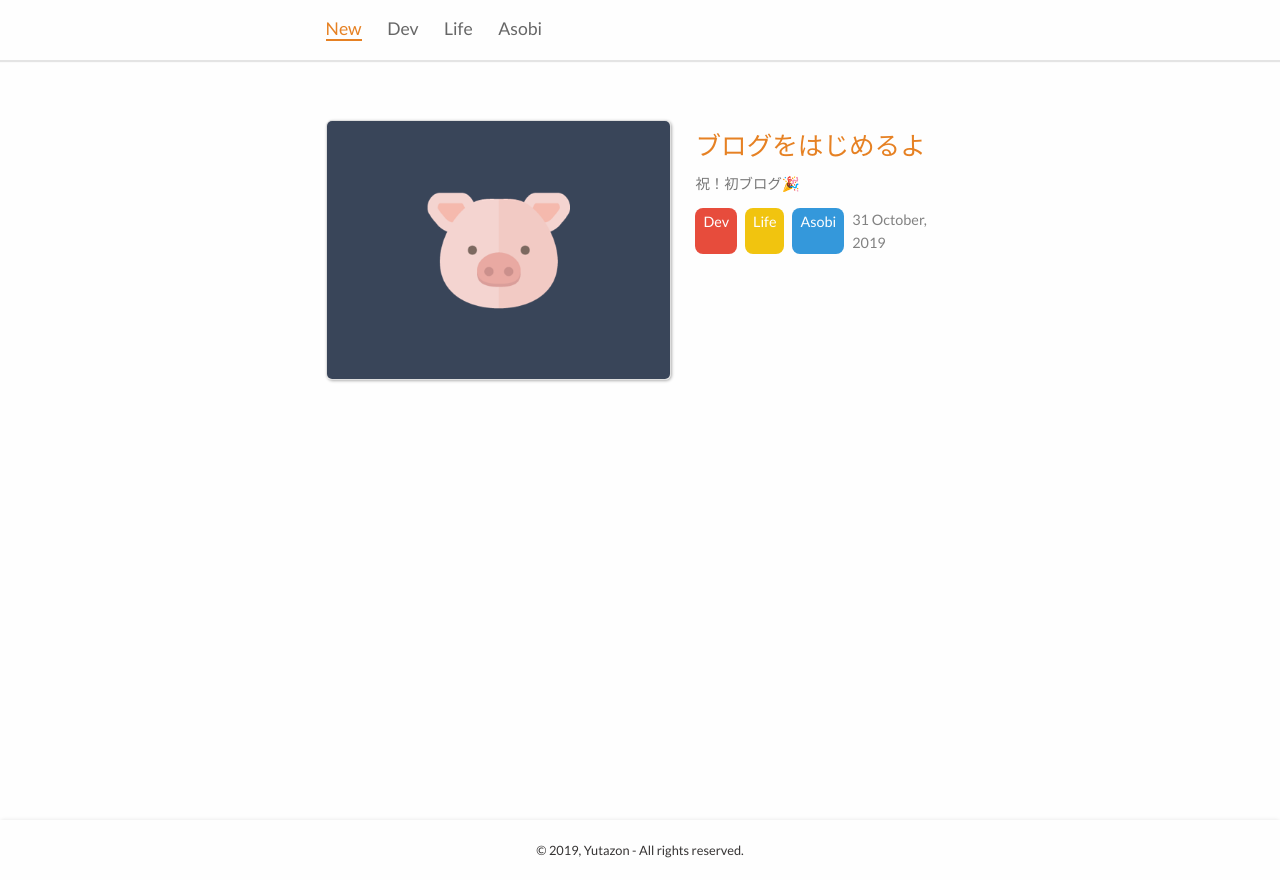
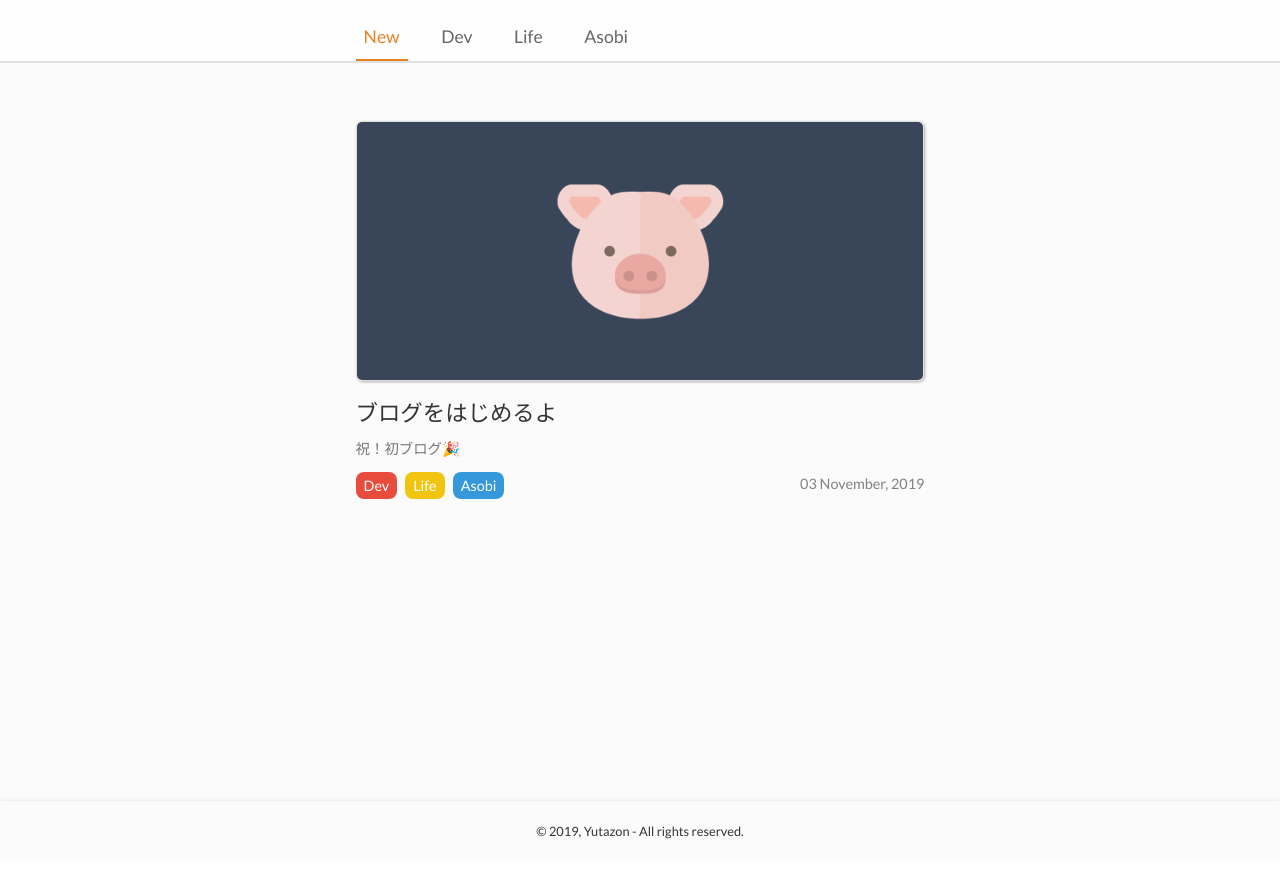
Before and after one commit to Yuta07/Pigmon.io, a Gatsby site: page / in a window 1280 px wide. Shown: the part 61-941 px from the top of the page. Built offline with nearby package versions, Linux system fonts and the light colour scheme; Gatsby itself is replaced by a stand-in of ours.

Commit message:
MODIFY: index design

```diff
--- a/gatsby-config.js
+++ b/gatsby-config.js
@@ -78,6 +78,8 @@ module.exports = {
       options: {
         name: `Pigmon.io | Yutazon's room`,
         short_name: `Pigmon.io`,
+        description: `Personal blog by Yutazon`,
+        lang: `jp`,
         start_url: `/`,
         background_color: `#fefefe`,
         theme_color: `#353333`,
--- a/src/components/Bio.tsx
+++ b/src/components/Bio.tsx
@@ -3,7 +3,7 @@ import styled from 'styled-components';
 // import data
 import { LinkData } from '../data/Link';
 // import assets
-import Yuta07 from '../assets/Yuta07.png';
+import Yutazon from '../assets/Yutazon.png';
 
 const Bio = () => {
   const renderExternalLink = LinkData.map((link, index) => {
@@ -17,7 +17,7 @@ const Bio = () => {
   return (
     <CoreBioWrapper>
       <BioAuthrContainer>
-        <BioImage src={Yuta07} alt="yutazon" />
+        <BioImage src={Yutazon} alt="yutazon" />
         <BioAuthor>Yutazon</BioAuthor>
       </BioAuthrContainer>
       <BioDescription>
@@ -39,7 +39,7 @@ const CoreBioWrapper = styled.div`
   margin: 0 0 0 auto;
   padding: 1.5rem 2rem;
   border-radius: 4px;
-  background-color: #f4fafa;
+  background-color: #fefefe;
   box-shadow: 0px 0px 3px 0px rgba(0, 0, 0, 0.2);
 
   @media (max-width: 559px) {
--- a/src/components/Category.tsx
+++ b/src/components/Category.tsx
@@ -28,16 +28,16 @@ const CategoryWrapper = styled.nav`
   top: 0;
   z-index: 100;
   background-color: #fefefe;
-  box-shadow: 0px 1px 1px 1px rgba(0, 0, 0, 0.1);
+  box-shadow: 0px 1px 0px 1px rgba(0, 0, 0, 0.1);
 `;
 
 const CategoryUnOrderedList = styled.ul`
   display: flex;
   flex-direction: row;
   width: 96%;
-  max-width: 680px;
+  max-width: 620px;
   margin: 0 auto;
-  padding: 15px 2%;
+  padding: 15px 2% 0;
 
   @media (min-width: 560px) and (max-width: 959px) {
     max-width: 720px;
@@ -45,25 +45,32 @@ const CategoryUnOrderedList = styled.ul`
   }
 
   @media (max-width: 559px) {
-    max-width: 520px;
+    max-width: 620px;
+    padding: 0.5rem 2% 0;
     justify-content: center;
   }
 `;
 
 const CategoryList = styled.li`
   list-style: none;
-  padding: 0 0.8rem 2px;
+  padding: 0 0.8rem;
   font-size: 1.1rem;
   font-weight: 400;
 
   &:first-child {
     padding-left: 0;
   }
+
+  @media (max-width: 559px) {
+    font-size: 1rem;
+  }
 `;
 
 const CategoryLink = styled(Link)`
   text-decoration: none;
   color: rgba(0, 0, 0, 0.6);
+  display: inline-flex;
+  padding: 0.5rem 0.5rem;
 
   &:hover {
     opacity: 0.6;
--- a/src/components/Footer.tsx
+++ b/src/components/Footer.tsx
@@ -19,7 +19,7 @@ const CoreFooterWrapper = styled.footer`
 
 const FooterWrapper = styled.div`
   width: 96%;
-  max-width: 680px;
+  max-width: 720px;
   height: 60px;
   margin: 0 auto;
   padding: 5px 2%;
@@ -28,7 +28,7 @@ const FooterWrapper = styled.div`
   align-items: center;
 
   @media (min-width: 560px) and (max-width: 959px) {
-    max-width: 760px;
+    max-width: 720px;
   }
 
   @media (max-width: 559px) {
--- a/src/components/Header.tsx
+++ b/src/components/Header.tsx
@@ -35,7 +35,7 @@ const CoreHeaderWrapper = styled.header`
 
 const HeaderWrapper = styled.div`
   width: 96%;
-  max-width: 680px;
+  max-width: 620px;
   height: 60px;
   margin: 0 auto;
   padding: 10px 2%;
@@ -44,7 +44,7 @@ const HeaderWrapper = styled.div`
   align-items: center;
 
   @media (min-width: 560px) and (max-width: 959px) {
-    max-width: 720px;
+    max-width: 620px;
     justify-content: center;
   }
 
--- a/src/components/Layout.tsx
+++ b/src/components/Layout.tsx
@@ -25,7 +25,7 @@ const AppBody = styled.div`
   width: 100%;
   min-height: 100vh;
   color: #353333;
-  background-color: #fefefe;
+  background-color: #fbfbfb;
 `;
 
 const MainContainer = styled.div`
--- a/src/content/first-post/index.md
+++ b/src/content/first-post/index.md
@@ -1,7 +1,7 @@
 ---
 title: ブログをはじめるよ
-date: '2019-10-31'
-description: '祝！初ブログ🎉'
+date: '2019-11-03'
+excerpt: '祝！初ブログ🎉'
 featuredImage: './blog_start.png'
 categories: ['Dev', 'Life', 'Asobi']
 ---
@@ -22,7 +22,7 @@ categories: ['Dev', 'Life', 'Asobi']
 
 ## ブログのデザインについて
 
-デザインに自信があるというわけでもないので、 [Airbnb Engineering & Data Science](https://medium.com/airbnb-engineering) を参考にさせていただいた。
+デザインに自信があるというわけでもないので、 ブログや記事を掲載しているサイトをかなり参考にさせていただいた。おかげさまで見やすいものができた気がしている。
 
 まだまだ改良点は多いので随時対応していきたい所存である。
 
--- a/src/pages/index.tsx
+++ b/src/pages/index.tsx
@@ -20,7 +20,7 @@ const Index = (props: IndexPageProps) => {
     for (let i = 0; i < categories.length; i++) {
       let color = CategoryColorFilter(categories[i]);
       items.push(
-        <Post.BlogPostTag color={color} key={categories[i]} to={`/category/${_.lowerCase(categories[i])}`}>
+        <Post.BlogPostTag color={color} key={categories[i]}>
           {categories[i]}
         </Post.BlogPostTag>
       );
@@ -29,26 +29,46 @@ const Index = (props: IndexPageProps) => {
   };
 
   const renderIndexPagePost = edges.map(({ node }, index) => (
-    <Post.BlogPostCard key={node.id} width={index === 0 ? 100 : 50}>
-      <Post.BlogPostContentsBox index={index}>
-        <Post.ImgLink to={node.fields.slug} index={index}>
-          <Img
-            fluid={node.frontmatter.featuredImage.childImageSharp.fluid}
-            alt={node.frontmatter.title}
-            className={index === 0 ? 'customMainImg' : 'customImg'}
-          />
-        </Post.ImgLink>
-        <Post.BlogPostContents index={index}>
-          <Post.BlogPostContentsLink to={node.fields.slug}>
-            <Post.BlogPostHero index={index}>{node.frontmatter.title}</Post.BlogPostHero>
-            <Post.BlogPostDescription>{node.frontmatter.description}</Post.BlogPostDescription>
-          </Post.BlogPostContentsLink>
-          <Post.BlogPostBottom>
-            {renderCategory(node.frontmatter.categories)}
-            <Post.BlogPostDate index={index}>{node.frontmatter.date}</Post.BlogPostDate>
-          </Post.BlogPostBottom>
-        </Post.BlogPostContents>
-      </Post.BlogPostContentsBox>
+    <Post.BlogPostCard key={node.id}>
+      {index === 0 ? (
+        <Post.NewestPostLink to={node.fields.slug}>
+          <Post.NewestImageWrapper>
+            <Img
+              fluid={node.frontmatter.featuredImage.childImageSharp.fluid}
+              alt={node.frontmatter.title}
+              className="customMainImg"
+            />
+          </Post.NewestImageWrapper>
+          <Post.NewestContents>
+            <Post.NewestBlogPostHero>{node.frontmatter.title}</Post.NewestBlogPostHero>
+            <Post.NewestBlogPostDescription>{node.frontmatter.excerpt}</Post.NewestBlogPostDescription>
+            <Post.NewestBlogPostBottom>
+              {renderCategory(node.frontmatter.categories)}
+              <Post.NewestBlogPostDate>{node.frontmatter.date}</Post.NewestBlogPostDate>
+            </Post.NewestBlogPostBottom>
+          </Post.NewestContents>
+        </Post.NewestPostLink>
+      ) : (
+        <Post.LaterPostLink to={node.fields.slug}>
+          <Post.LaterImageWrapper>
+            <Img
+              fluid={node.frontmatter.featuredImage.childImageSharp.fluid}
+              alt={node.frontmatter.title}
+              className="customImg"
+            />
+          </Post.LaterImageWrapper>
+          <Post.LaterContents>
+            <Post.LaterBlogPostTop>
+              <Post.LaterBlogPostHero>{node.frontmatter.title}</Post.LaterBlogPostHero>
+              <Post.LaterBlogPostDescription>{node.frontmatter.excerpt}</Post.LaterBlogPostDescription>
+            </Post.LaterBlogPostTop>
+            <Post.LaterBlogPostBottom>
+              {renderCategory(node.frontmatter.categories)}
+              <Post.LaterBlogPostDate>{node.frontmatter.date}</Post.LaterBlogPostDate>
+            </Post.LaterBlogPostBottom>
+          </Post.LaterContents>
+        </Post.LaterPostLink>
+      )}
     </Post.BlogPostCard>
   ));
 
@@ -72,7 +92,7 @@ export const query = graphql`
           frontmatter {
             title
             date(formatString: "DD MMMM, YYYY")
-            description
+            excerpt
             categories
             featuredImage {
               childImageSharp {
--- a/src/styles/PostIndex.ts
+++ b/src/styles/PostIndex.ts
@@ -4,18 +4,18 @@ import { Link } from 'gatsby';
 // Index Pages style
 export const IndexContainer = styled.main`
   width: 96%;
-  max-width: 680px;
+  max-width: 620px;
   min-height: 85vh;
-  margin: 20px auto 60px;
+  margin: 20px auto 40px;
   padding: 0 2%;
 
   @media (min-width: 560px) and (max-width: 959px) {
-    max-width: 680px;
+    max-width: 620px;
   }
 
   @media (max-width: 559px) {
     max-width: 520px;
-    margin: 0 auto 60px;
+    margin: 0 auto;
   }
 `;
 
@@ -29,109 +29,21 @@ export const BlogPostsContainer = styled.div`
   }
 `;
 
-export const BlogPostCard = styled.div<{ width: number }>`
-  width: ${props => `${props.width}%`};
-  margin-top: 50px;
-
-  &:nth-child(2n - 1) {
-    padding: 0 0 0 5%;
-    border-left: 1px solid rgba(0, 0, 0, 0.15);
-  }
-
-  &:nth-child(2n) {
-    padding: 0 5% 0 0;
-  }
+export const BlogPostCard = styled.div`
+  width: 100%;
+  border-top: 1px solid rgba(0, 0, 0, 0.1);
 
   &:first-child {
-    padding: 0;
-    margin: 40px 0 20px;
+    margin: 40px 0;
     border: none;
-  }
 
-  @media (max-width: 559px) {
-    width: 100%;
-
-    &:nth-child(n) {
-      padding: 0;
-      margin: 2.5rem 0 0;
-      border: none;
+    @media (max-width: 559px) {
+      margin: 40px 0 20px;
     }
   }
 `;
 
-export const BlogPostContentsBox = styled.div<{ index: number }>`
-  display: flex;
-  flex-direction: ${props => (props.index === 0 ? 'row' : 'column')};
-  justify-content: ${props => (props.index === 0 ? 'between' : 'flex-start')};
-  width: 100%;
-  color: #353333;
-  text-decoration: none;
-
-  @media (max-width: 559px) {
-    flex-direction: column;
-    justify-content: flex-start;
-  }
-`;
-
-export const ImgLink = styled(Link)<{ index: number }>`
-  width: ${props => (props.index === 0 ? '55%' : '100%')};
-
-  @media (max-width: 559px) {
-    width: 100%;
-  }
-`;
-
-export const BlogPostContents = styled.div<{ index: number }>`
-  width: ${props => (props.index === 0 ? '45%' : '100%')};
-  padding: ${props => (props.index === 0 ? '0.5rem 0 1rem 1.5rem' : null)};
-  background-color: ${props => (props.index === 0 ? '#fefefe' : null)};
-
-  @media (max-width: 559px) {
-    width: 100%;
-    padding: 0;
-  }
-`;
-
-export const BlogPostContentsLink = styled(Link)`
-  text-decoration: none;
-
-  &:hover {
-    text-decoration: underline;
-    text-decoration-color: #353333;
-    transition: 0.2s;
-  }
-
-  @media (max-width: 559px) {
-    width: 100%;
-  }
-`;
-
-export const BlogPostHero = styled.h2<{ index: number }>`
-  font-size: 1.6rem;
-  font-weight: 550;
-  line-height: 1.4;
-  color: #e68123;
-  margin: ${props => (props.index === 0 ? '0 0 0.5rem' : '1rem 0 0')};
-
-  @media (max-width: 559px) {
-    margin: 1rem 0 0;
-  }
-`;
-
-export const BlogPostDescription = styled.p`
-  color: #777777;
-  margin: 0;
-  font-size: 0.9rem;
-  margin: 0.5rem 0;
-`;
-
-export const BlogPostBottom = styled.div`
-  display: flex;
-  margin-top: 0.8rem;
-  cursor: auto;
-`;
-
-export const BlogPostTag = styled(Link)<{ color: string }>`
+export const BlogPostTag = styled.span<{ color: string }>`
   color: #fefefe;
   background-color: ${props => props.color};
   border-radius: 8px;
@@ -140,14 +52,172 @@ export const BlogPostTag = styled(Link)<{ color: string }>`
   font-size: 0.9rem;
   text-decoration: none;
 
-  &:hover {
-    opacity: 0.8;
-    transition: 0.2s;
+  @media (max-width: 559px) {
+    font-size: 0.8rem;
   }
 `;
 
-export const BlogPostDate = styled.small<{ index: number }>`
+// for newest post style
+export const NewestPostLink = styled(Link)`
+  display: flex;
+  flex-direction: column;
+  width: 100%;
+  color: #353333;
+  text-decoration: none;
+
+  &:hover {
+    transition: 0.2s;
+    background-color: rgb(243, 243, 243);
+  }
+
+  @media (max-width: 559px) {
+    flex-direction: row;
+  }
+`;
+
+export const NewestImageWrapper = styled.div`
+  @media (max-width: 559px) {
+    width: 100px;
+    height: 100%;
+  }
+`;
+
+export const NewestContents = styled.div`
+  @media (max-width: 559px) {
+    display: flex;
+    flex-direction: column;
+    justify-content: space-between;
+    width: calc(100% - 120px);
+    padding-left: 1.5rem;
+  }
+`;
+
+export const NewestBlogPostHero = styled.h2`
+  font-size: 1.4rem;
+  font-weight: 550;
+  line-height: 1.4;
+  color: #353333;
+  margin: 1rem 0 0.5rem;
+
+  @media (max-width: 559px) {
+    font-size: 1.1rem;
+    margin: 0;
+  }
+`;
+
+export const NewestBlogPostDescription = styled.p`
+  color: #777777;
+  margin: 0;
+  font-size: 0.9rem;
+  margin: 0.5rem 0;
+
+  @media (max-width: 559px) {
+    font-size: 0.8rem;
+  }
+`;
+
+export const NewestBlogPostBottom = styled.div`
+  display: flex;
+  margin-top: 0.8rem;
+
+  @media (max-width: 559px) {
+    display: inline-block;
+    margin-top: 0;
+  }
+`;
+
+export const NewestBlogPostDate = styled.small`
   color: #828282;
   font-size: 0.9rem;
   margin: 0 0 0 auto;
+
+  @media (max-width: 559px) {
+    margin: 0.5rem 0 0 auto;
+    display: block;
+    font-size: 0.75rem;
+  }
 `;
+
+// for second and later post style
+export const LaterPostLink = styled(Link)`
+  display: flex;
+  flex-direction: row;
+  width: 100%;
+  height: 100%;
+  padding: 1rem 0;
+  text-decoration: none;
+
+  &:hover {
+    transition: 0.2s;
+    background-color: rgb(243, 243, 243);
+  }
+
+  @media (max-width: 559px) {
+    width: 100%;
+  }
+`;
+
+export const LaterImageWrapper = styled.div`
+  width: 120px;
+  height: 100%;
+
+  @media (max-width: 559px) {
+    width: 100px;
+  }
+`;
+
+export const LaterContents = styled.div`
+  display: flex;
+  flex-direction: column;
+  justify-content: space-between;
+  width: calc(100% - 120px);
+  padding-left: 1.5rem;
+`;
+
+export const LaterBlogPostTop = styled.div``;
+
+export const LaterBlogPostHero = styled.h2`
+  font-size: 1.4rem;
+  font-weight: 550;
+  line-height: 1.4;
+  color: #353333;
+  margin: 0;
+
+  @media (max-width: 559px) {
+    font-size: 1.1rem;
+  }
+`;
+
+export const LaterBlogPostDescription = styled.p`
+  color: #777777;
+  margin: 0;
+  font-size: 0.9rem;
+  margin: 0.5rem 0;
+
+  @media (max-width: 559px) {
+    font-size: 0.8rem;
+  }
+`;
+
+export const LaterBlogPostBottom = styled.div`
+  display: flex;
+  justify-content: space-between;
+  margin-top: 0.8rem;
+
+  @media (max-width: 559px) {
+    display: inline-block;
+    margin-top: 0;
+  }
+`;
+
+export const LaterBlogPostDate = styled.small`
+  color: #828282;
+  font-size: 0.9rem;
+  margin: 0 0 0 auto;
+
+  @media (max-width: 559px) {
+    margin: 0.5rem 0 0 auto;
+    display: block;
+    font-size: 0.75rem;
+  }
+`;
--- a/src/types/type.ts
+++ b/src/types/type.ts
@@ -44,7 +44,7 @@ export interface IndexPageProps {
             frontmatter: {
               title: string;
               date: string;
-              description: string;
+              excerpt: string;
               categories: string[];
               featuredImage: childImageSharp;
             };
@@ -68,7 +68,7 @@ export interface BlogPostProps {
       id: string;
       frontmatter: {
         title: string;
-        description: string;
+        excerpt: string;
         date: string;
         categories: string[];
         featuredImage: childImageSharp;
```
Also changed, not shown: src/styles/global.css (+10 -8 lines), src/templates/BlogPost.tsx (+5 -5 lines), src/templates/CategoryIndex.tsx (+42 -22 lines), src/assets/Pigmon.png, src/assets/Yutazon.png (renamed from src/assets/Yuta07.png), static/favicon.ico (deleted), 1 other file.
